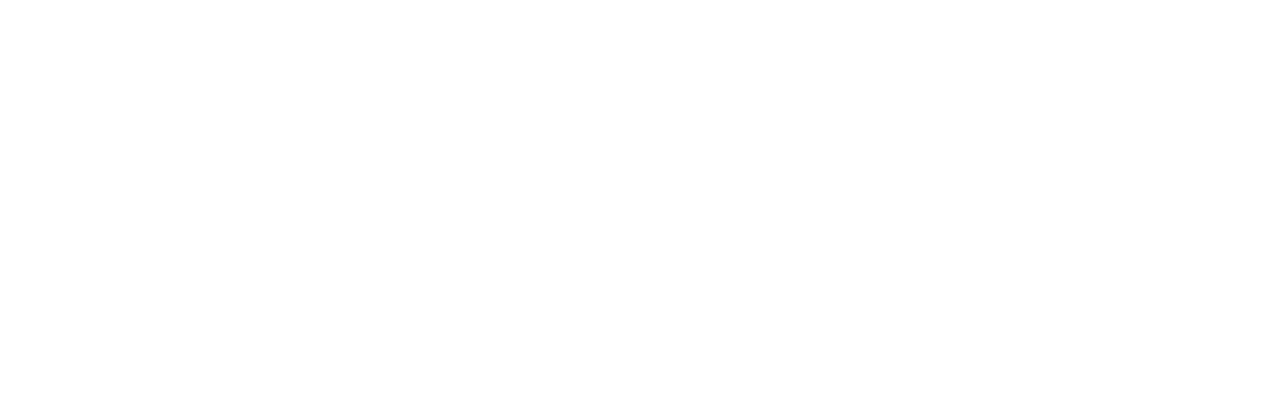
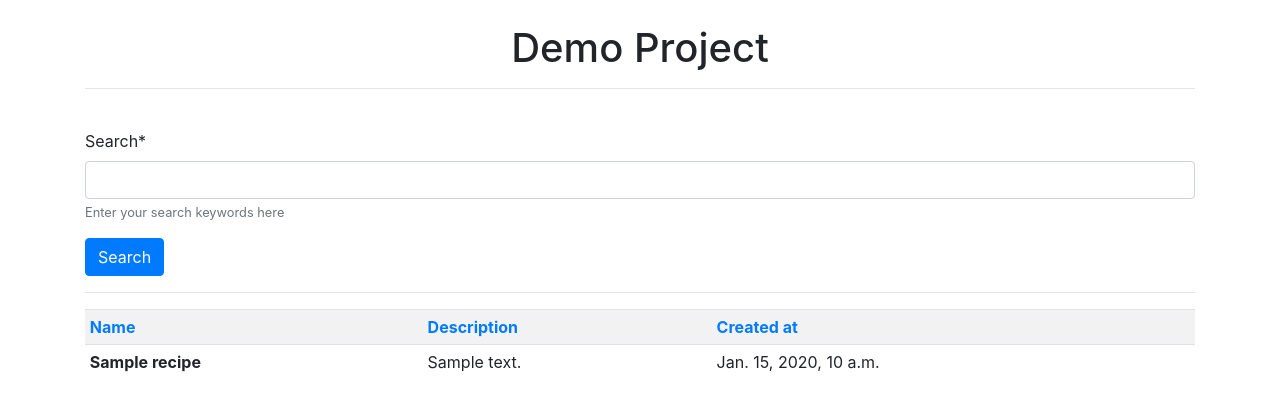
Before and after one commit to XecusM/x-django-app, a Django app: page / in a window 1280 px wide. Before the commit the part shown is empty. Shown: the top 411 px of the page. Run offline with Django 3.2, Linux system fonts and the light colour scheme; tables that the repository leaves empty hold one stand-in row (values such as "Sample post"); some libraries are stand-ins or nearby versions.

Commit message:
finish XListView with search Q issue

```diff
--- a/demo/demo/settings.py
+++ b/demo/demo/settings.py
@@ -38,6 +38,7 @@
     'django.contrib.sessions',
     'django.contrib.messages',
     'django.contrib.staticfiles',
+    'crispy_forms',
     'demo.apps.DemoAppConfig',
     'x_django_app',
 ]
@@ -123,3 +124,7 @@
 STATIC_URL = '/static/'
 STATICFILES_DIRS = [STATIC_DIR, ]
 STATIC_ROOT = os.path.join(BASE_DIR, 'staticroot')
+
+
+# Crispy
+CRISPY_TEMPLATE_PACK = 'bootstrap4'
--- a/demo/demo/templates/demo/index.html
+++ b/demo/demo/templates/demo/index.html
@@ -1,4 +1,7 @@
 {% load static %}
+{% load crispy_forms_tags %}
+{% load i18n %}
+{% load x_tags %}
 <!DOCTYPE html>
 <html lang="en" dir="ltr">
   <head>
@@ -30,16 +33,82 @@
       integrity="sha384-UHRtZLI+pbxtHCWp1t77Bi1L4ZtiqrqD80Kn4Z8NTSRyMA2Fd33n5dQ8lWUE00s/"
       crossorigin="anonymous">
 
-      <!--MAIN STYLE-->
-      <link
-        href="{% static 'demo/style.css' %}"
-        rel="stylesheet"
-        type="text/css">
+    <!--MAIN STYLE-->
+    <link
+      href="{% static 'demo/style.css' %}"
+      rel="stylesheet"
+      type="text/css">
 
   </head>
   <body>
     <div class="container">
-
+      <br>
+      <h1 class="text-center">Demo Project</h1>
+      <hr>
+      <br>
+      <form method="POST">
+        {% csrf_token %}
+        {{ form|crispy }}
+        <input class="btn btn-primary" type="submit" value="{% trans 'Search' %}">
+      </form>
+      <hr>
+      <table class="table table-striped table-sm">
+        <tbody>
+          <tr>
+            <th scope="row">
+              <a
+                {% if sort == 'name' %}
+                href="{% add_parameter request.get_full_path 'sort=' '-name' %}"
+                {% else %}
+                href="{% add_parameter request.get_full_path 'sort=' 'name' %}"
+                {% endif %}>
+                {% trans 'Name' %}
+              </a>
+            </th>
+            <td>
+              <strong>
+                <a
+                  {% if sort == 'description' %}
+                  href="{% add_parameter request.get_full_path 'sort=' '-description' %}"
+                  {% else %}
+                  href="{% add_parameter request.get_full_path 'sort=' 'description' %}"
+                  {% endif %}>
+                  {% trans 'Description' %}
+                </a>
+              </strong>
+            </td>
+            <td>
+              <strong>
+                <a
+                  {% if sort == 'created_at' %}
+                  href="{% add_parameter request.get_full_path 'sort=' '-created_at' %}"
+                  {% else %}
+                  href="{% add_parameter request.get_full_path 'sort=' 'created_at' %}"
+                  {% endif %}>
+                  {% trans 'Created at' %}
+                </a>
+              </strong>
+            </td>
+          </tr>
+        {% for recipe in recipe_list %}
+          <tr class="table-row">
+            <th scope="row">
+              {{ recipe.name }}
+            </th>
+            <td>
+              {{ recipe.description }}
+            </td>
+            <td>
+              {{ recipe.created_at }}
+            </td>
+          </tr>
+          {% empty %}
+          <tr>
+            <th scope="row">{% trans 'No recipes found' %}</th>
+          </tr>
+          {% endfor %}
+        </tbody>
+      </table>
     </div>
   </body>
 </html>
--- a/demo/demo/urls.py
+++ b/demo/demo/urls.py
@@ -14,8 +14,11 @@
     2. Add a URL to urlpatterns:  path('blog/', include('blog.urls'))
 """
 from django.urls import path
+from django.contrib import admin
 from . import views
 
 urlpatterns = [
+    # Admin page
+    path('admin/', admin.site.urls),
     path('', views.Index.as_view(), name='index'),
 ]
--- a/demo/x_django_app/forms.py
+++ b/demo/x_django_app/forms.py
@@ -9,5 +9,17 @@
     search = forms.CharField(
                             label=_('Search'),
                             max_length=128,
-                            help_text=_('Enter your search keywords here')
+                            help_text=_('Enter your search keywords here'),
                             required=True)
+
+    def __init__(self, *args, **kwargs):
+        '''
+        Method for initial values and functions for the SearchForm form class
+        '''
+        try:
+            self.fields['search'].initial = kwargs.pop('search')
+        except Exception:
+            pass
+
+        # get the initial form class values
+        super(SearchForm, self).__init__(*args, **kwargs)
--- a/demo/x_django_app/views.py
+++ b/demo/x_django_app/views.py
@@ -1,15 +1,18 @@
 from django.shortcuts import render
 from django.views.generic import (
-                                TemplateView, ListView,
+                                TemplateView, ListView, FormView,
                                 CreateView, UpdateView,
                             )
 from django.db.models import Q
 from django.core.exceptions import ImproperlyConfigured
 from django.http import Http404
+from django.http import HttpResponseRedirect
+
+from .forms import SearchForm
 # Create your views here.
 
 
-class XListView(ListView):
+class XListView(ListView, FormView):
     '''
     List view with search and sort criteria
     '''
@@ -19,22 +22,36 @@
     ordering = None
     search_fields = None
     success_url = None
+    form_class = SearchForm
 
     def post(self, request, *args, **kwargs):
         '''
         add keywords to url in post search
         '''
         if request.POST['search']:
-            keys.append(f"search={request.POST['search']}")
+            return HttpResponseRedirect("{0}?search={1}".format(
+                                                    request.path_info,
+                                                    request.POST['search']))
         else:
             raise Http404
+
+    def get_form_kwargs(self):
+        '''
+        Return the keyword arguments for instantiating the form.
+        '''
+        kwargs = super().get_form_kwargs()
+        kwargs.update({'search': self.request.GET.get('search')})
+        return kwargs
+
+    def get_initial(self):
+        return {'search': self.request.GET.get('search')}
 
     def get_context_data(self, *, object_list=None, **kwargs):
         '''
         Get the context for this view.
         '''
         context = super().get_context_data(**kwargs)
-
+        search = None
         if self.request.GET.get('search'):
             search = self.request.GET.get('search')
             kwargs.update({'search': search})
@@ -42,7 +59,6 @@
             sort = self.request.GET.get('sort')
             kwargs.update({'sort': sort})
         context.update(kwargs)
-
         return context
 
     def get_queryset(self):
@@ -64,9 +80,10 @@
                     fields = f"Q ({field}__contains = '{search}')"
                 else:
                     fields += f" | Q ({field}__contains = '{search}')"
-            exec(f"queryset = queryset.filter({fields}).order_by(*{ordering})")
+            print(fields)
+            queryset = queryset.filter(fields).distinct().order_by(*ordering)
+            print(queryset)
         if self.request.GET.get('sort'):
             sort = self.request.GET.get('sort')
             queryset = queryset.all().order_by(sort)
-
         return queryset
```
Also changed, not shown: demo/demo/admin.py (added, +9 -0 lines).
